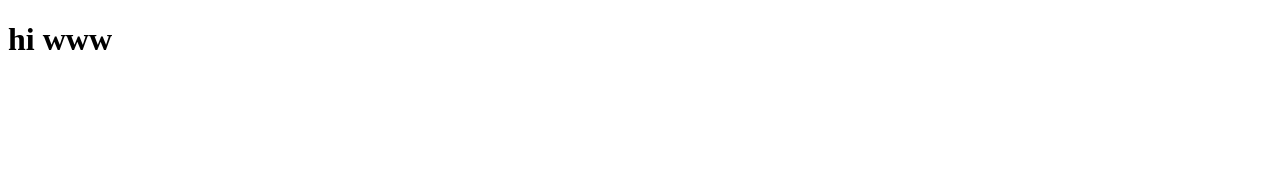
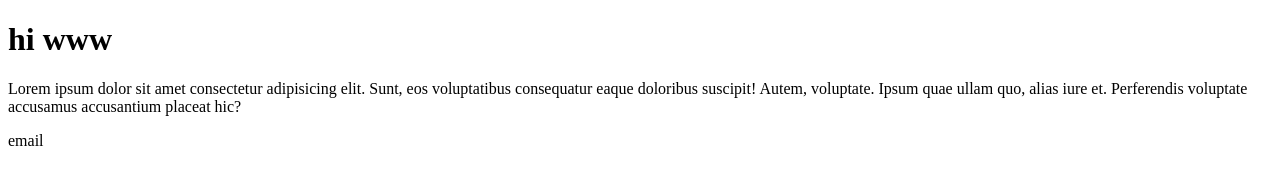
Before and after one commit to gopi150998/git-demo, a plain HTML site: page index.html in a window 1280 px wide. Drawn offline with Linux system fonts and the light colour scheme.

Commit message:
form added

```diff
--- a/index.html
+++ b/index.html
@@ -8,5 +8,10 @@
 </head>
 <body>
     <h1>hi www</h1>
+    <p>Lorem ipsum dolor sit amet consectetur adipisicing elit. Sunt, eos voluptatibus consequatur eaque doloribus suscipit! Autem, voluptate. Ipsum quae ullam quo, alias iure et. Perferendis voluptate accusamus accusantium placeat hic?</p>
+
+    <form action="">
+        <label for="">email</label>
+    </form>
 </body>
 </html>
```
